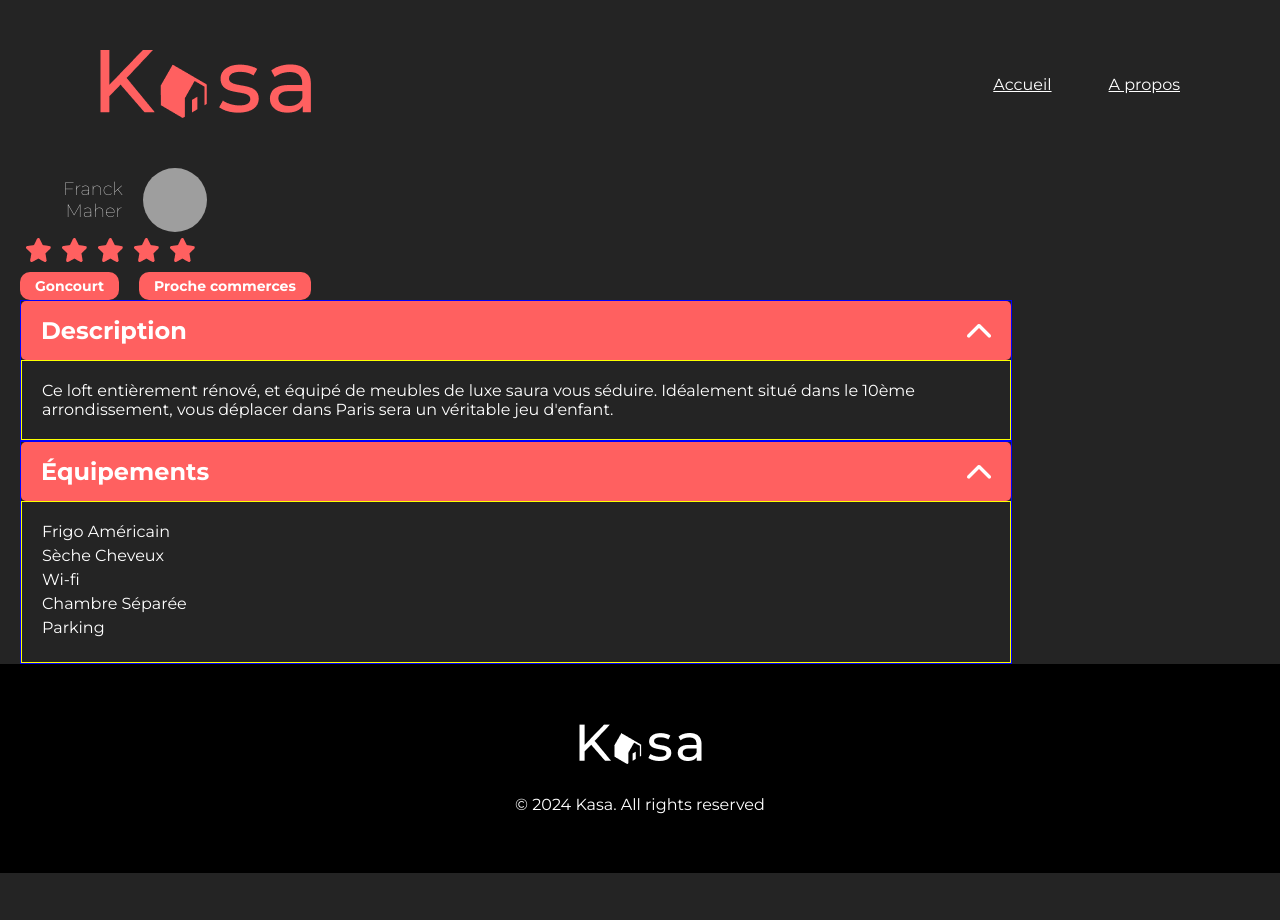
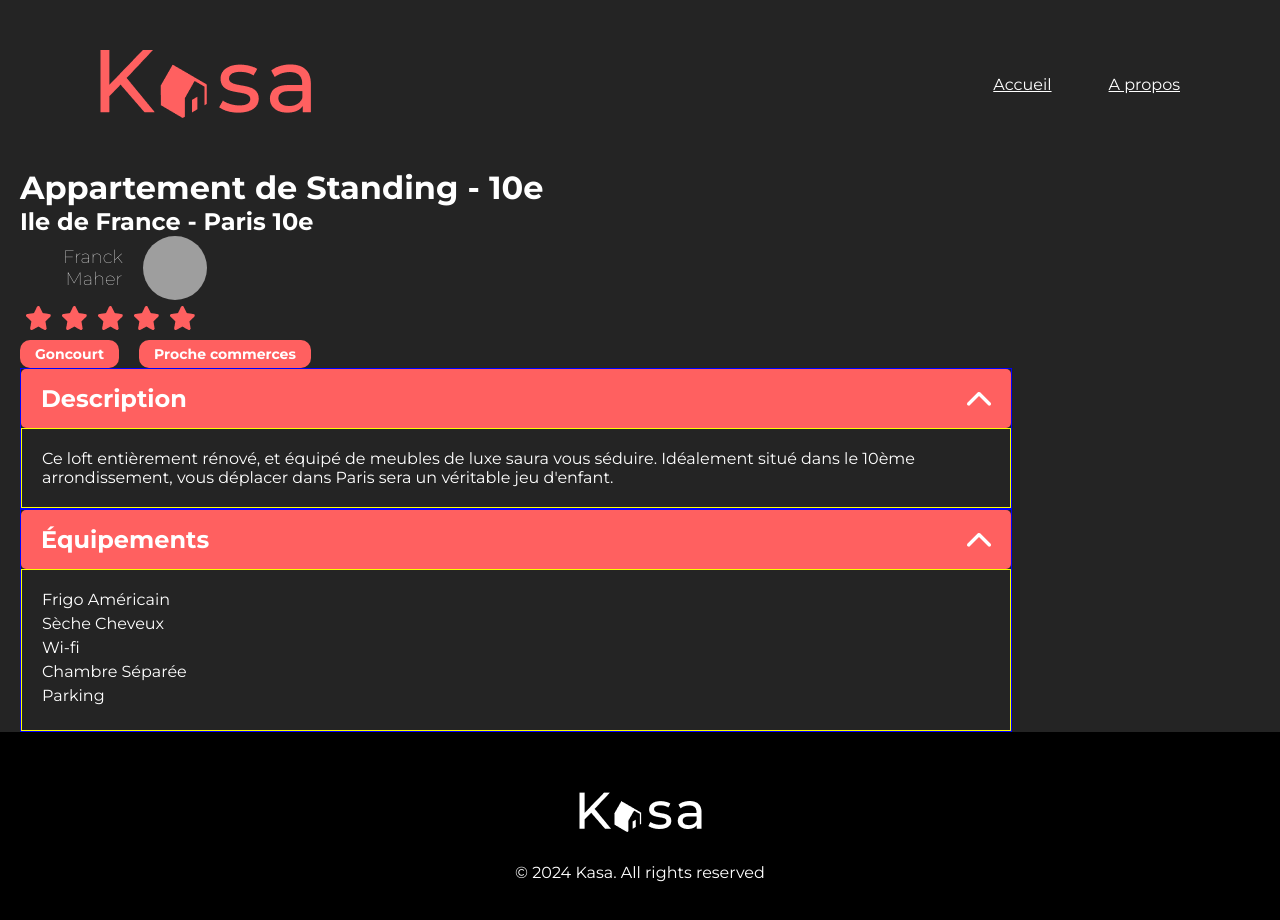
Before and after one commit to jeremie-00/kasa, a React (Vite) app: page /location/0979876d in a window 1280 px wide. Shown: the top 920 px of the page. Before the commit the page ends 873 px from the top, so only its background shows below. Built offline with nearby package versions, Linux system fonts and the light colour scheme; grey boxes are pictures that could not be loaded.

Commit message:
modif des keys

```diff
--- a/src/components/collaps.jsx
+++ b/src/components/collaps.jsx
@@ -2,7 +2,7 @@ import React from "react";
 import { useState } from 'react';
 import arrowCollaps from '@assets/arrow_collaps.png';
 
-export default function Collaps({ children, key, title }) {
+export default function Collaps({ children, title }) {
     const [active, setActive] = useState(false)
 
     const handleToggle = () => {
@@ -10,7 +10,7 @@ export default function Collaps({ children, key, title }) {
     }
 
     return (
-        <div key={key} className="container-collaps">
+        <div className="container-collaps">
             <div className="collaps">
                 <h2>{title}</h2>
                 <img
--- a/src/components/host.jsx
+++ b/src/components/host.jsx
@@ -1,5 +1,5 @@
 
-export default function Host({name, picture}) {
+export default function Host({ name, picture}) {
     return <div className="host flexRow gap-20">
         <h2>{name}</h2>
         <img className='imgHost' src={picture} alt='Photo' />
--- a/src/components/tag.jsx
+++ b/src/components/tag.jsx
@@ -1,5 +1,5 @@
-export default function Tag({key, txt}) {
+export default function Tag({txt}) {
     return (
-      <button key={key} className="tag">{txt}</button>
+      <button className="tag">{txt}</button>
     )
   }
--- a/src/pages/location.jsx
+++ b/src/pages/location.jsx
@@ -18,14 +18,23 @@ export default function Location() {
             <Suspense fallback={<Spinner />}>
                 <Await resolve={data}>
                     {(data) => {
+
                         const locationData = data.find((d) => d.id === idUrl.id);
-                        const { equipments, description, tags, rating } = locationData
+                        const { id, equipments, description, tags, rating, title, location } = locationData
                         const { name, picture } = locationData.host
-                        console.log(locationData.host)
+
+                        console.log(locationData)
+
+                        const cles = Object.keys(locationData);
+                        console.log(cles)
 
                         if (locationData) {
                             return (
                                 <>
+                                    <div className="title">
+                                        <h1>{title}</h1>
+                                        <h2>{location}</h2>
+                                    </div>
                                     <Host name={name} picture={picture} />
                                     <Rating rating={rating} />
                                     <div className="flexRow gap-20">
@@ -34,14 +43,12 @@ export default function Location() {
                                         ))}
                                     </div>
                                     <Collaps
-                                        key={locationData.id + "description"}
                                         title="Description"
                                     >
                                         <p >{description}</p>
                                     </Collaps>
 
                                     <Collaps
-                                        key={locationData.id + "equipments"}
                                         title="Équipements"
                                     >
                                         <ul>
```
Lines whose indentation alone changed are shown as unchanged.
